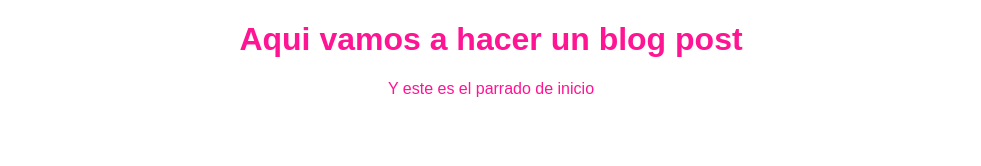
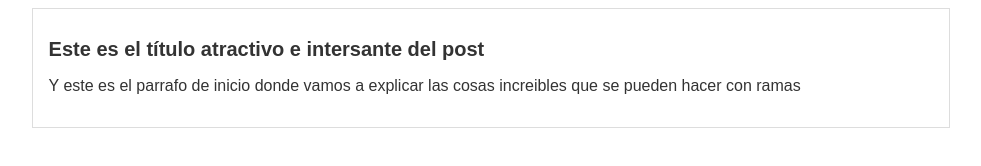
Before and after one commit to SamuelCruzGz/test, a plain HTML site: page index.html in a window 1280 px wide. Shown: the whole page, without its empty margins (149-1130 px from the left). Drawn offline with Linux system fonts and the light colour scheme.

Commit message:
Modificacion html y css

```diff
--- a/css/estilos.css
+++ b/css/estilos.css
@@ -1,5 +1,16 @@
 body{
-    color: deeppink;
+    color: #333;
     text-align: center;
     font-family: Arial, Helvetica, sans-serif;
 }
+#container{
+    width: 70%;
+    padding: 1em;
+    text-align: left;
+    border: 1px solid #DDD;
+    margin: 0 auto;
+}
+
+#container h1{
+    font-size: 20px;
+}
--- a/index.html
+++ b/index.html
@@ -8,7 +8,12 @@
     <title>El titulo del post</title>
 </head>
 <body>
-    <h1>Aqui vamos a hacer un blog post</h1>
-    <p>Y este es el parrado de inicio</p>
+    <div id="container">
+        <div id="post">
+            <h1>Este es el título atractivo e intersante del post</h1>
+            <p>Y este es el parrafo de inicio donde vamos a explicar las cosas increibles que se pueden hacer con ramas</p>
+        </div>
+    </div>
+
 </body>
 </html>
```
